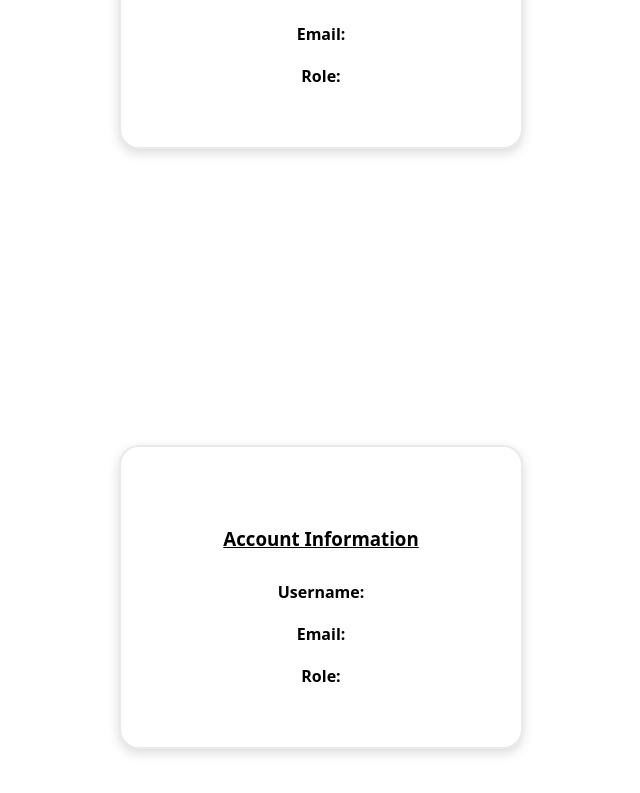
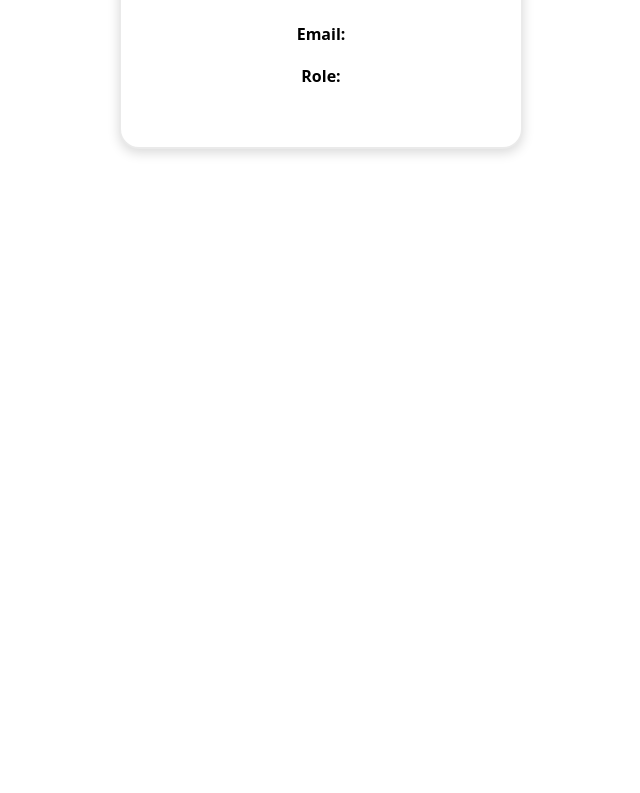
Before and after one commit to ahmed69k/WebProg-UniversityAccountingSystem, an Angular app: page /profile in a window 1280 px wide. Shown: the part 403-1196 px from the top of the page, without its empty margins (319-959 px from the left). After the commit the page ends 800 px from the top, so only its background shows below. Built offline with nearby package versions, Linux system fonts and the light colour scheme.

Commit message:
who the FUCK duplicated the profile

```diff
--- a/src/app/components/profile/profile.html
+++ b/src/app/components/profile/profile.html
@@ -6,15 +6,4 @@
         <h4>Email: {{currentUser?.email}}</h4>
         <h4>Role: {{currentUser?.role}}</h4>
     </div>
-</div><div class="container">
-    <div class="container__card">
-      <h3 style="text-decoration: underline;"> Account Information </h3>
-      <h4 *ngIf="currentUser?.id">ID: {{currentUser?.id}}</h4>
-      <h4>Username: {{currentUser?.name}}</h4>
-      <h4>Email: {{currentUser?.email}}</h4>
-      <h4>Role: {{currentUser?.role}}</h4>
-    </div>
-
-
-
-  </div>
+</div>
```
